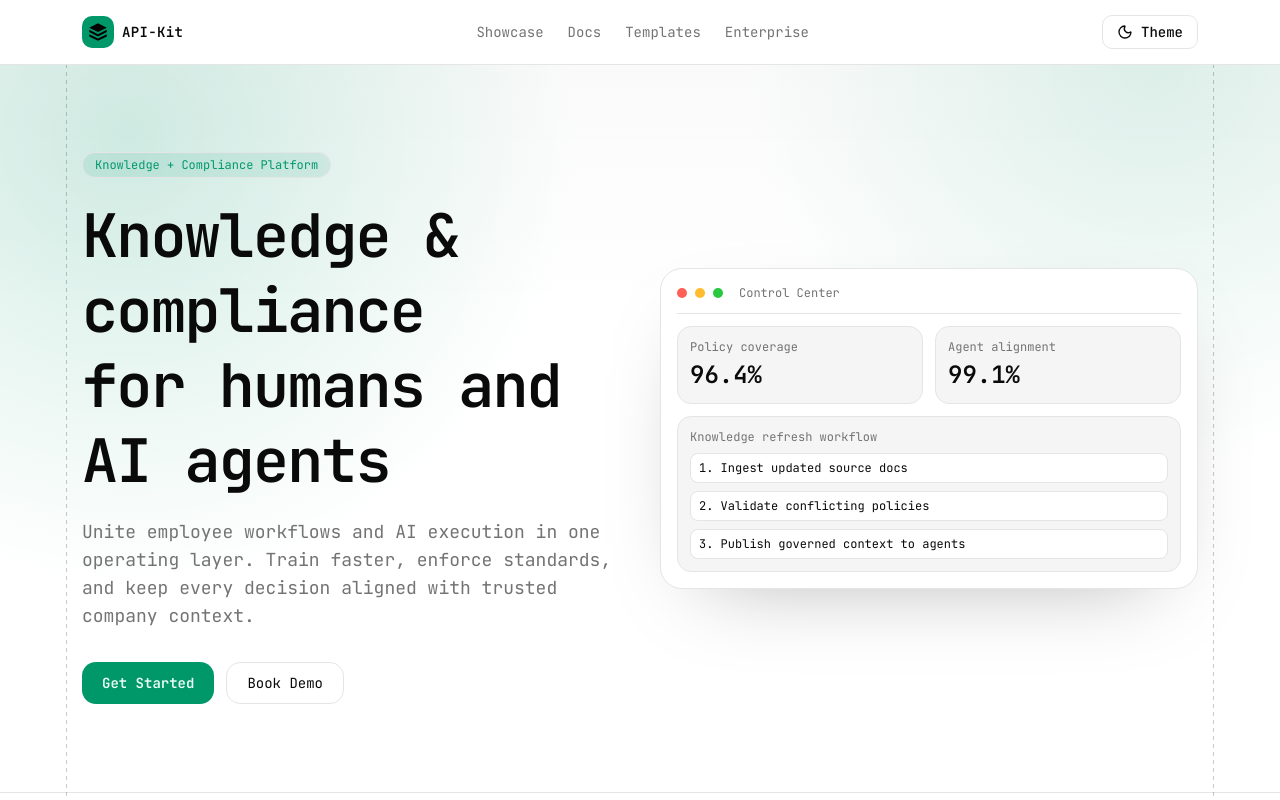
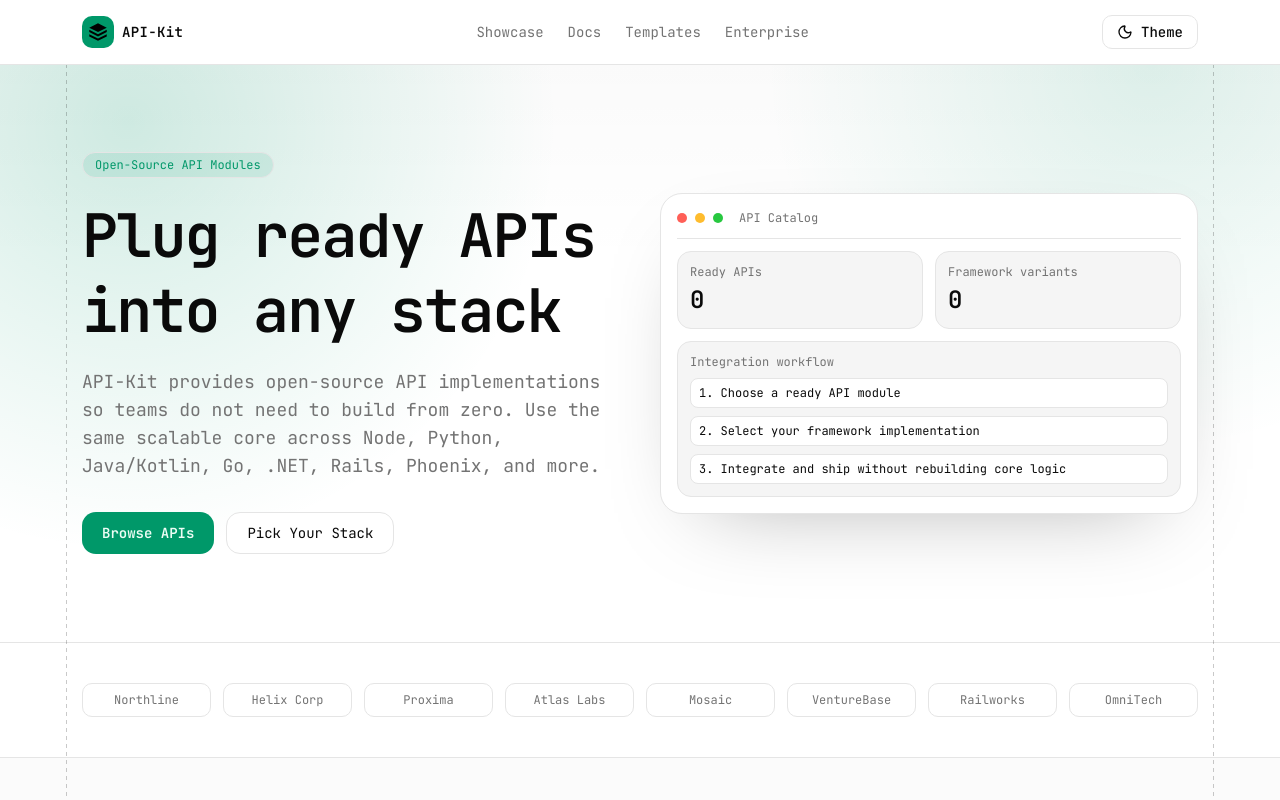
Before and after one commit to API-Kit-com/api-kit, a Next.js app: page / in a window 1280 px wide. Shown: the top 800 px of the page. Built offline with nearby package versions, Linux system fonts and the light colour scheme.

Commit message:
refactor: update home hero messaging for API-ready modules

```diff
--- a/components/home-page.tsx
+++ b/components/home-page.tsx
@@ -108,24 +108,24 @@ export function HomePage() {
           <div className="relative mx-auto grid max-w-[1180px] items-center gap-10 px-6 py-16 sm:px-8 md:grid-cols-2 md:py-22">
             <div>
               <p className="inline-flex items-center rounded-full border border-border bg-primary/10 px-3 py-1 text-xs text-primary">
-                Knowledge + Compliance Platform
+                Open-Source API Modules
               </p>
               <h1 className="mt-5 text-4xl font-semibold leading-tight tracking-[-0.03em] sm:text-5xl md:text-6xl">
-                Knowledge & compliance
+                Plug ready APIs
                 <br />
-                for humans and AI agents
+                into any stack
               </h1>
               <p className="mt-5 max-w-xl text-base leading-7 text-muted-foreground sm:text-lg">
-                Unite employee workflows and AI execution in one operating layer. Train faster, enforce standards,
-                and keep every decision aligned with trusted company context.
+                API-Kit provides open-source API implementations so teams do not need to build from zero. Use the same
+                scalable core across Node, Python, Java/Kotlin, Go, .NET, Rails, Phoenix, and more.
               </p>
 
               <div className="mt-8 flex flex-wrap gap-3">
                 <button className="rounded-xl bg-primary px-5 py-2.5 text-sm font-semibold text-primary-foreground">
-                  Get Started
+                  Browse APIs
                 </button>
                 <button className="rounded-xl border border-border bg-card px-5 py-2.5 text-sm text-foreground transition hover:bg-accent">
-                  Book Demo
+                  Pick Your Stack
                 </button>
               </div>
             </div>
@@ -135,26 +135,26 @@ export function HomePage() {
                 <span className="h-2.5 w-2.5 rounded-full bg-[#ff5f57]" />
                 <span className="h-2.5 w-2.5 rounded-full bg-[#febc2e]" />
                 <span className="h-2.5 w-2.5 rounded-full bg-[#28c840]" />
-                <p className="ml-2 text-xs text-muted-foreground">Control Center</p>
+                <p className="ml-2 text-xs text-muted-foreground">API Catalog</p>
               </div>
 
               <div className="grid gap-3 sm:grid-cols-2">
                 <article className="rounded-xl border border-border bg-muted p-3">
-                  <p className="text-xs text-muted-foreground">Policy coverage</p>
-                  <p className="mt-1 text-2xl font-semibold">96.4%</p>
+                  <p className="text-xs text-muted-foreground">Ready APIs</p>
+                  <p className="mt-1 text-2xl font-semibold">0</p>
                 </article>
                 <article className="rounded-xl border border-border bg-muted p-3">
-                  <p className="text-xs text-muted-foreground">Agent alignment</p>
-                  <p className="mt-1 text-2xl font-semibold">99.1%</p>
+                  <p className="text-xs text-muted-foreground">Framework variants</p>
+                  <p className="mt-1 text-2xl font-semibold">0</p>
                 </article>
               </div>
 
               <div className="mt-3 rounded-xl border border-border bg-muted p-3">
-                <p className="text-xs text-muted-foreground">Knowledge refresh workflow</p>
+                <p className="text-xs text-muted-foreground">Integration workflow</p>
                 <div className="mt-2 space-y-2 text-xs">
-                  <p className="rounded-md border border-border bg-card px-2 py-1.5">1. Ingest updated source docs</p>
-                  <p className="rounded-md border border-border bg-card px-2 py-1.5">2. Validate conflicting policies</p>
-                  <p className="rounded-md border border-border bg-card px-2 py-1.5">3. Publish governed context to agents</p>
+                  <p className="rounded-md border border-border bg-card px-2 py-1.5">1. Choose a ready API module</p>
+                  <p className="rounded-md border border-border bg-card px-2 py-1.5">2. Select your framework implementation</p>
+                  <p className="rounded-md border border-border bg-card px-2 py-1.5">3. Integrate and ship without rebuilding core logic</p>
                 </div>
               </div>
             </div>
```
